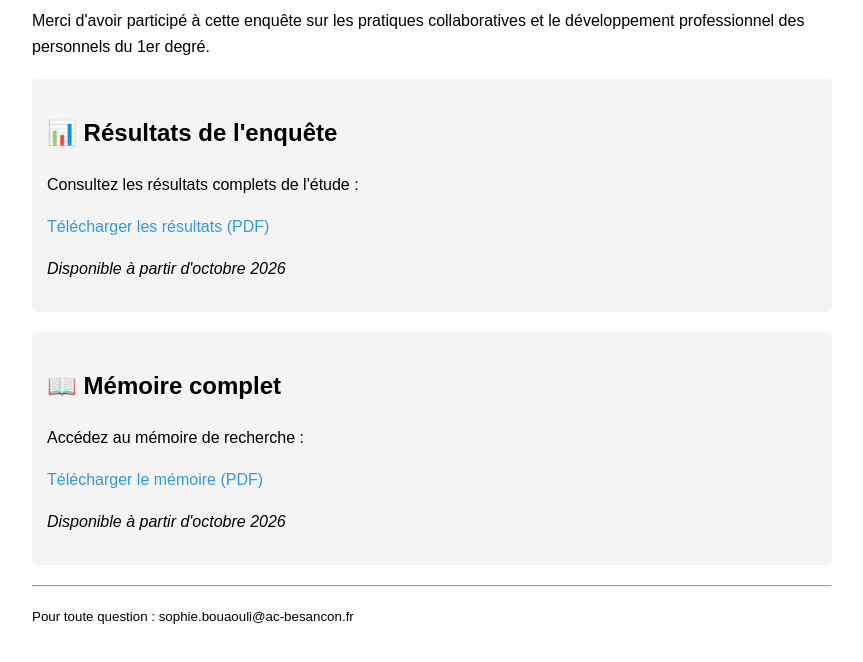
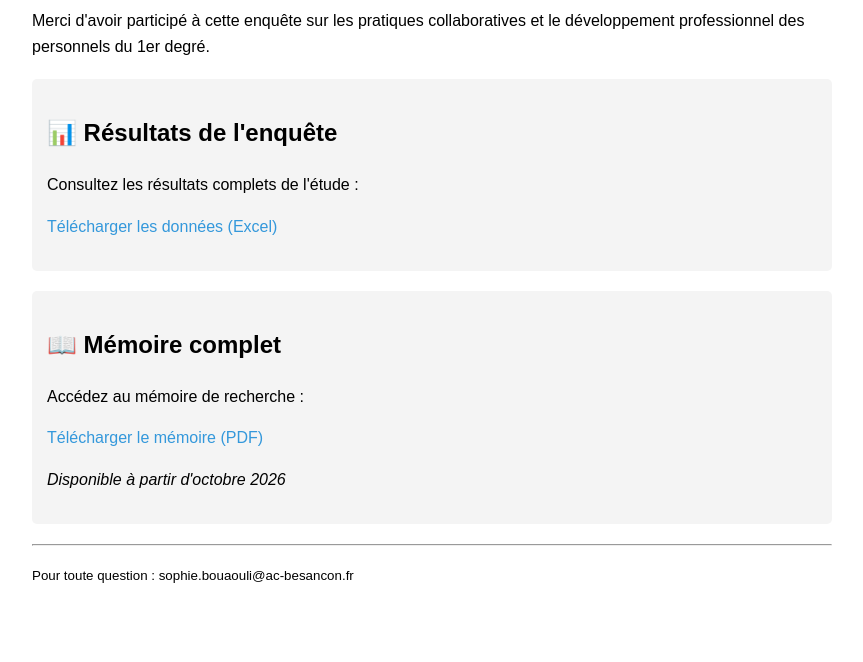
Before and after one commit to Sossophe/Communaut-s-de-pratiques-et-d-veloppement-professionnel-dans-le1er-degr-, a plain HTML site: page index.html in a window 1280 px wide. Shown: the part 156-818 px from the top of the page, without its empty margins (208-1071 px from the left). Drawn offline with Linux system fonts and the light colour scheme.

Commit message:
Update index.html

```diff
--- a/index.html
+++ b/index.html
@@ -33,8 +33,7 @@
     <div class="document">
         <h2>📊 Résultats de l'enquête</h2>
         <p>Consultez les résultats complets de l'étude :</p>
-        <p><a href="resultats-enquete.pdf" download>Télécharger les résultats (PDF)</a></p>
-        <p><em>Disponible à partir d'octobre 2026</em></p>
+        <p><a href="TABLEAUX DONNEES ENQUETE S BOUAOULI.xlsx" download>Télécharger les données (Excel)</a></p>
     </div>
 
     <div class="document">
```
